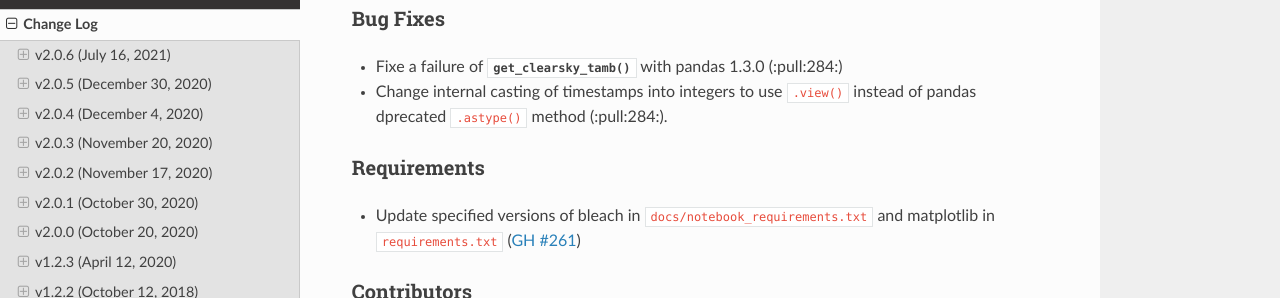
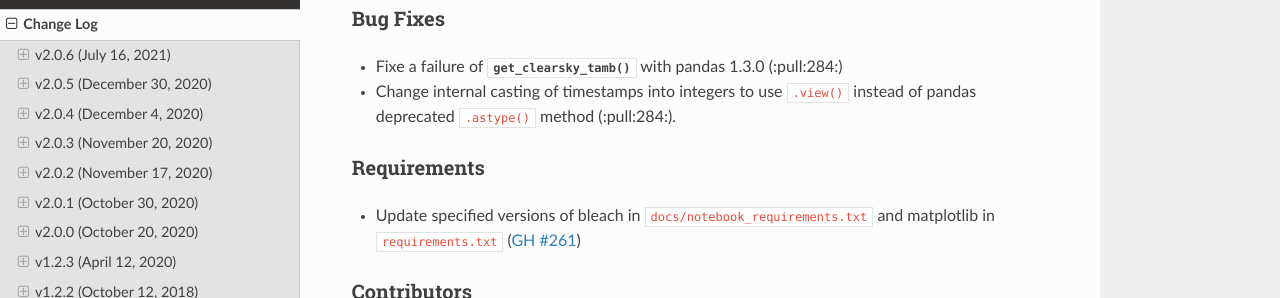
Before and after one commit to NREL/rdtools, a Sphinx documentation site: the page built from docs/sphinx/source/changelog.rst, in a window 1280 px wide and 900 px high. Shown: the part 211-509 px from the top of the window. Built offline with Sphinx 7.4.7 and the Read the Docs theme 2.0.0, drawn with Linux system fonts in a browser that asks for light colours; pages that are not in the unit, such as notebooks, are missing from menus.

Commit message:
typo fix

```diff
--- a/docs/sphinx/source/changelog/v2.0.6.rst
+++ b/docs/sphinx/source/changelog/v2.0.6.rst
@@ -5,7 +5,7 @@ v2.0.6 (July 16, 2021)
 Bug Fixes
 ---------
 * Fixe a failure of :py:func:`~rdtools.clearsky_temperature.get_clearsky_tamb` with pandas 1.3.0 (:pull:284:)
-* Change internal casting of timestamps into integers to use ``.view()`` instead of pandas dprecated ``.astype()`` method (:pull:284:).
+* Change internal casting of timestamps into integers to use ``.view()`` instead of pandas deprecated ``.astype()`` method (:pull:284:).
 
 Requirements
 ------------
```
